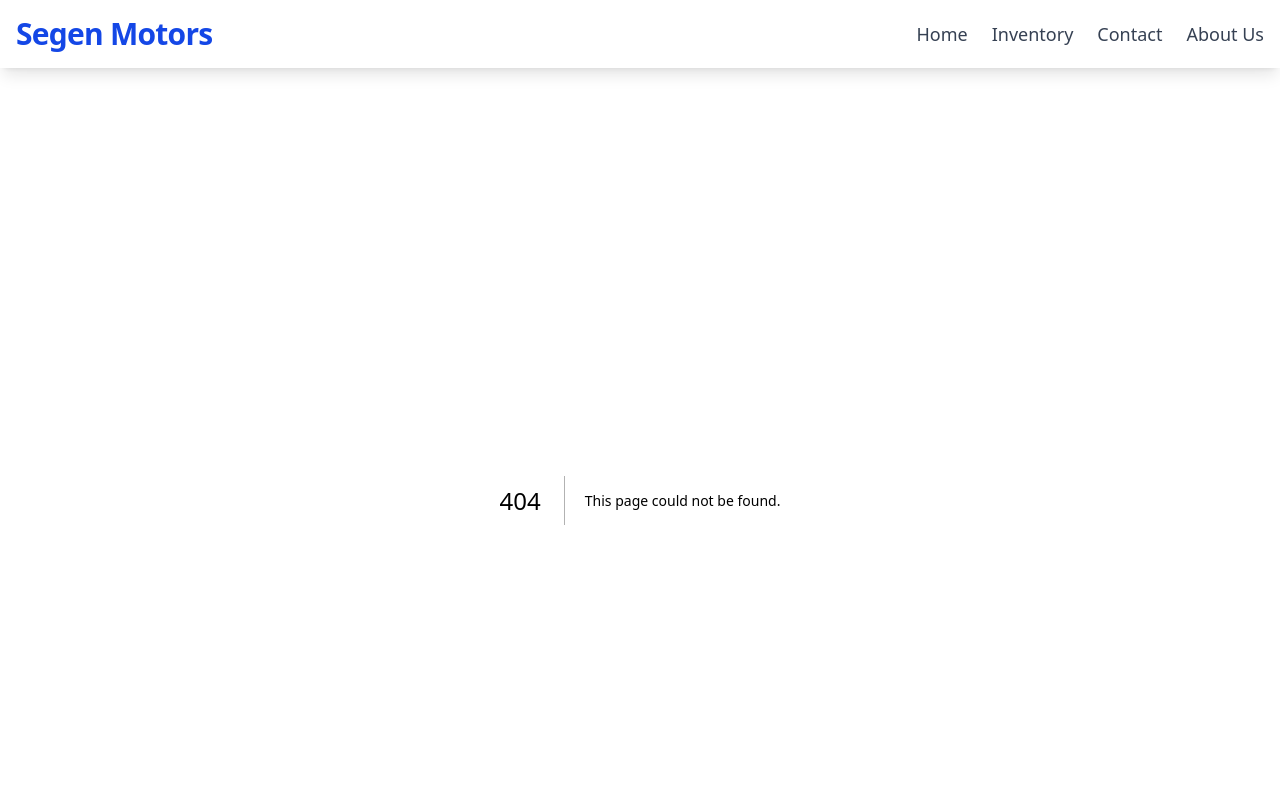
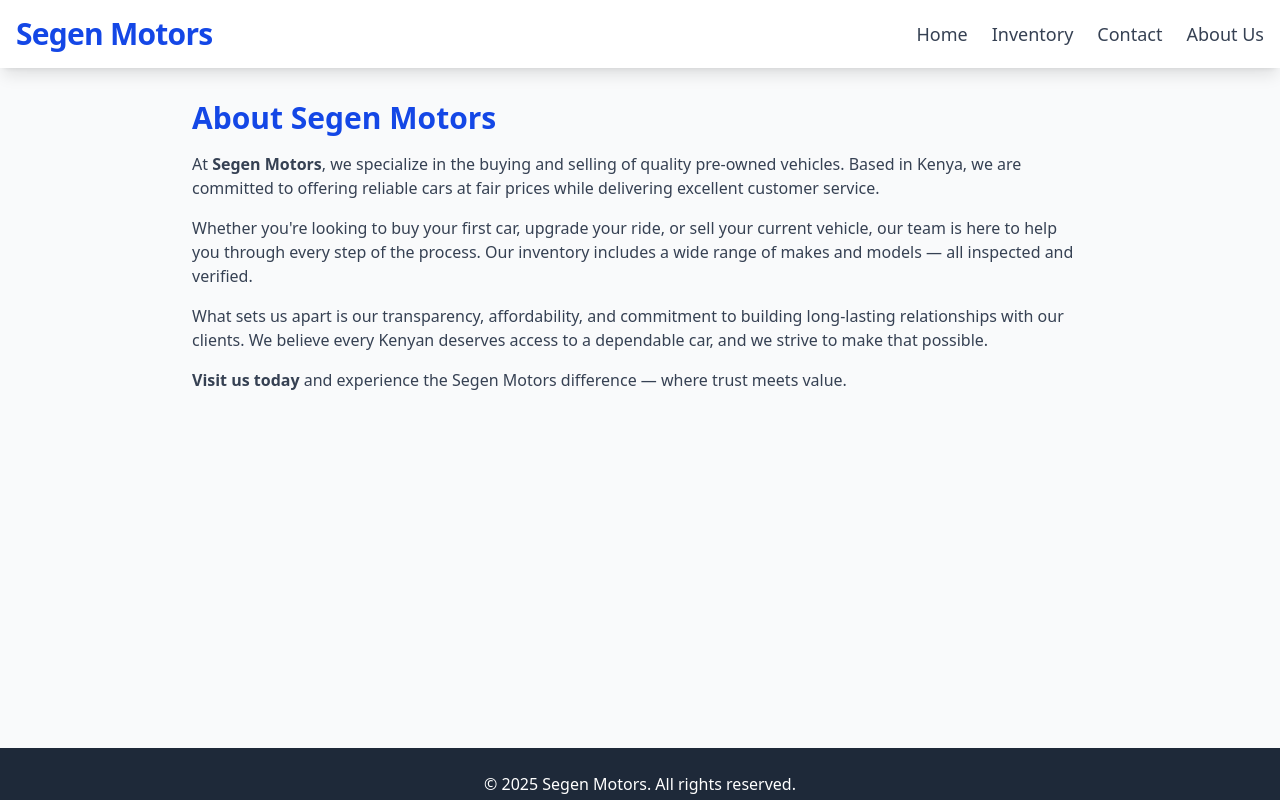
Before and after one commit to IsaacKoome/segenmotors, a Next.js app: page /about in a window 1280 px wide. Before the commit this address had no page. Shown: the top 800 px of the page. Built offline with nearby package versions, Linux system fonts and the light colour scheme.

Commit message:
I added the about and contact pages

```diff
--- /dev/null
+++ b/app/about/page.tsx
@@ -0,0 +1,28 @@
+// app/about/page.tsx
+
+export default function AboutPage() {
+  return (
+    <div className="max-w-4xl mx-auto">
+      <h1 className="text-3xl font-bold mb-4 text-blue-700">About Segen Motors</h1>
+
+      <p className="text-gray-700 mb-4">
+        At <strong>Segen Motors</strong>, we specialize in the buying and selling of quality pre-owned vehicles.
+        Based in Kenya, we are committed to offering reliable cars at fair prices while delivering excellent customer service.
+      </p>
+
+      <p className="text-gray-700 mb-4">
+        Whether you're looking to buy your first car, upgrade your ride, or sell your current vehicle, our team is here to help you
+        through every step of the process. Our inventory includes a wide range of makes and models — all inspected and verified.
+      </p>
+
+      <p className="text-gray-700 mb-4">
+        What sets us apart is our transparency, affordability, and commitment to building long-lasting relationships with our clients.
+        We believe every Kenyan deserves access to a dependable car, and we strive to make that possible.
+      </p>
+
+      <p className="text-gray-700">
+        <strong>Visit us today</strong> and experience the Segen Motors difference — where trust meets value.
+      </p>
+    </div>
+  );
+}
--- a/app/contact/page.tsx
+++ b/app/contact/page.tsx
@@ -0,0 +1,69 @@
+// app/contact/page.tsx
+
+import Link from "next/link";
+
+export default function ContactPage() {
+  return (
+    <div className="max-w-3xl mx-auto">
+      <h1 className="text-3xl font-bold text-blue-700 mb-6">📞 Contact Us</h1>
+
+      <p className="text-gray-700 mb-4">
+        Have a question about a car? Want to book a visit or make an offer? Reach out — we’d love to hear from you!
+      </p>
+
+      {/* Phone Numbers */}
+      <div className="mb-6">
+        <h2 className="text-xl font-semibold mb-2">📱 Phone Numbers</h2>
+        <ul className="space-y-1 text-gray-800">
+          <li>
+            📞 <a href="tel:+254759500436" className="text-blue-600 hover:underline">0759 500 436</a>
+          </li>
+          <li>
+            📞 <a href="tel:+254700119340" className="text-blue-600 hover:underline">0700 119 340</a>
+          </li>
+        </ul>
+      </div>
+
+      {/* WhatsApp Links */}
+      <div className="mb-6">
+        <h2 className="text-xl font-semibold mb-2">💬 WhatsApp</h2>
+        <ul className="space-y-1 text-gray-800">
+          <li>
+            💬 <a href="https://wa.me/254759500436" target="_blank" className="text-green-600 hover:underline">Chat on WhatsApp (0759 500 436)</a>
+          </li>
+          <li>
+            💬 <a href="https://wa.me/254700119340" target="_blank" className="text-green-600 hover:underline">Chat on WhatsApp (0700 119 340)</a>
+          </li>
+        </ul>
+      </div>
+
+      {/* Email */}
+      <div className="mb-6">
+        <h2 className="text-xl font-semibold mb-2">📧 Email</h2>
+        <p>
+          ✉️ <a href="mailto:segenmotordealers51@gmail.com" className="text-blue-600 hover:underline">
+            segenmotordealers51@gmail.com
+          </a>
+        </p>
+      </div>
+
+      {/* Location */}
+      <div className="mb-6">
+        <h2 className="text-xl font-semibold mb-2">📍 Location</h2>
+        <p className="text-gray-700">
+          🏢 <strong>Segen Motors</strong><br />
+          📍 Located at <strong>Wonderjoy, along Kiambu Road</strong>, Nairobi
+        </p>
+      </div>
+
+      {/* Google Maps Placeholder */}
+      <div className="mt-6">
+        <h2 className="text-xl font-semibold mb-2">🗺️ Find Us on Google Maps</h2>
+        <p className="text-sm text-gray-600 mb-2">* Google Maps location integration coming soon</p>
+        <div className="border rounded-md h-64 flex items-center justify-center bg-gray-100 text-gray-400">
+          Google Maps Embed
+        </div>
+      </div>
+    </div>
+  );
+}
--- a/app/inventory/page.tsx
+++ b/app/inventory/page.tsx
@@ -0,0 +1,28 @@
+// app/about/page.tsx
+
+export default function AboutPage() {
+  return (
+    <div className="max-w-4xl mx-auto">
+      <h1 className="text-3xl font-bold mb-4 text-blue-700">About Segen Motors</h1>
+
+      <p className="text-gray-700 mb-4">
+        At <strong>Segen Motors</strong>, we specialize in the buying and selling of quality pre-owned vehicles.
+        Based in Kenya, we are committed to offering reliable cars at fair prices while delivering excellent customer service.
+      </p>
+
+      <p className="text-gray-700 mb-4">
+        Whether you're looking to buy your first car, upgrade your ride, or sell your current vehicle, our team is here to help you
+        through every step of the process. Our inventory includes a wide range of makes and models — all inspected and verified.
+      </p>
+
+      <p className="text-gray-700 mb-4">
+        What sets us apart is our transparency, affordability, and commitment to building long-lasting relationships with our clients.
+        We believe every Kenyan deserves access to a dependable car, and we strive to make that possible.
+      </p>
+
+      <p className="text-gray-700">
+        <strong>Visit us today</strong> and experience the Segen Motors difference — where trust meets value.
+      </p>
+    </div>
+  );
+}
```
